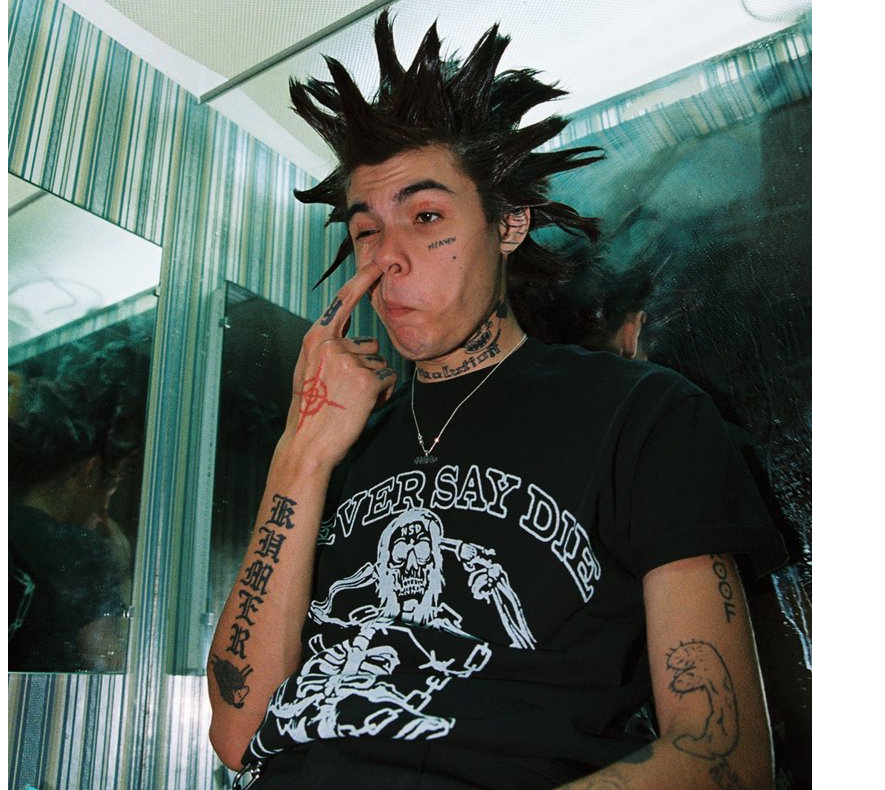
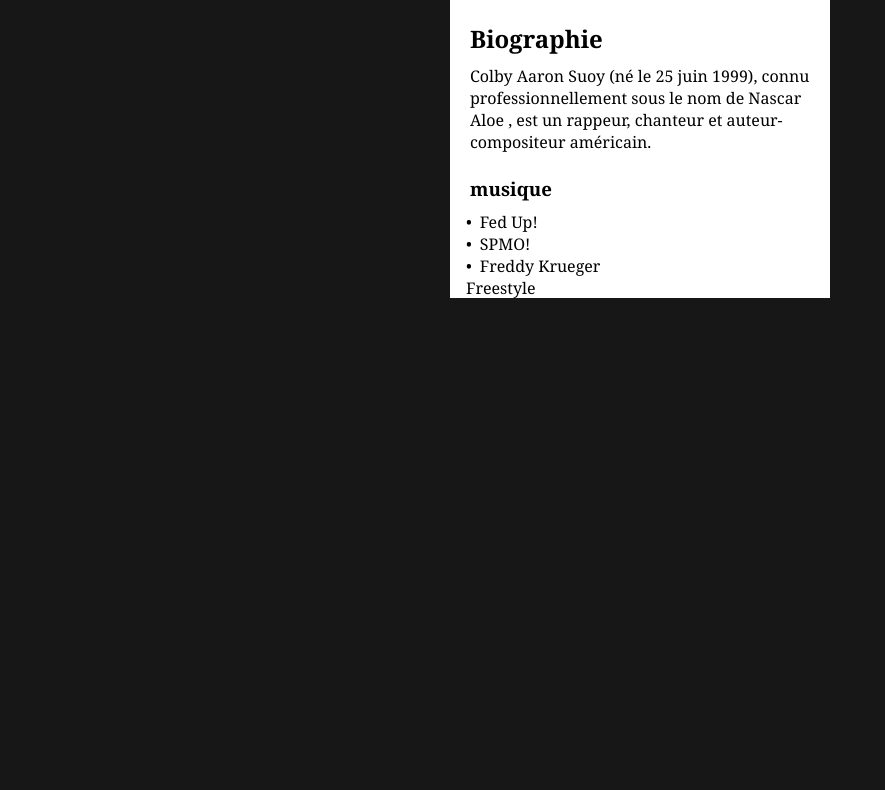
Before and after one commit to Webstart-Vincent/premiere-page-responsive-terrielama, a plain HTML site: page index.html in a window 1280 px wide. Shown: the part 272-1062 px from the top of the page, without its empty margins (0-885 px from the left). After the commit the page ends 800 px from the top, so only its background shows below. Drawn offline with Linux system fonts and the light colour scheme; files that its build step writes are made by us from their sources; the site is published under a folder, as on GitHub Pages, so addresses that start at the root find nothing; files whose address does not match are found by name.

Commit message:
Update index.html

```diff
--- a/index.html
+++ b/index.html
@@ -4,7 +4,7 @@
     <meta charset="UTF-8">
         <meta name="viewport" content="width=device-width,  initial-scale=1.0">
         <!-- <link rel="stylesheet" href="/style.css"/> -->
-        <link rel="stylesheet" href="/style2.css"/>
+        <link rel="stylesheet" href="css/style2.css"/>
 
         <title>Nascar Aloe</title>
         </head>
```
